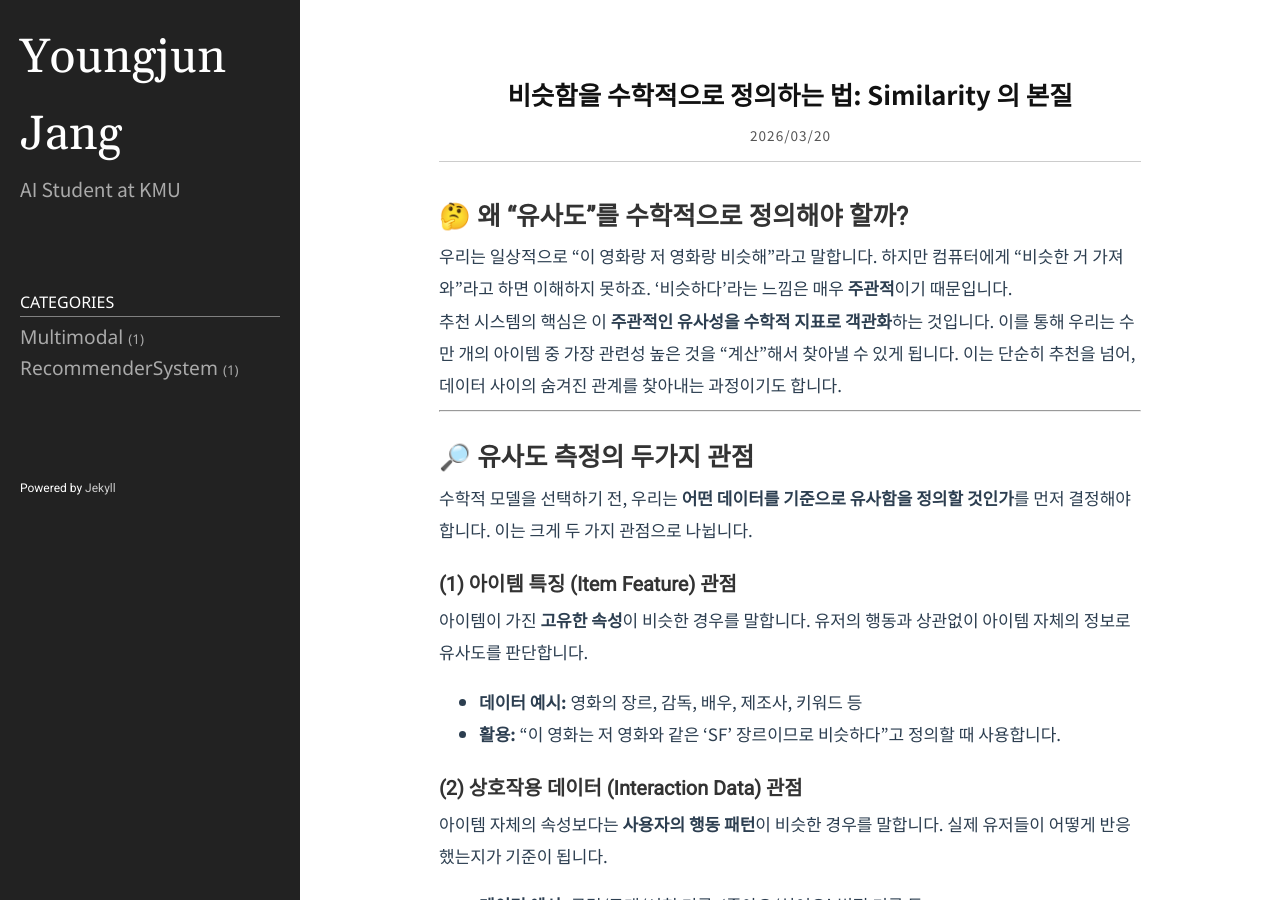
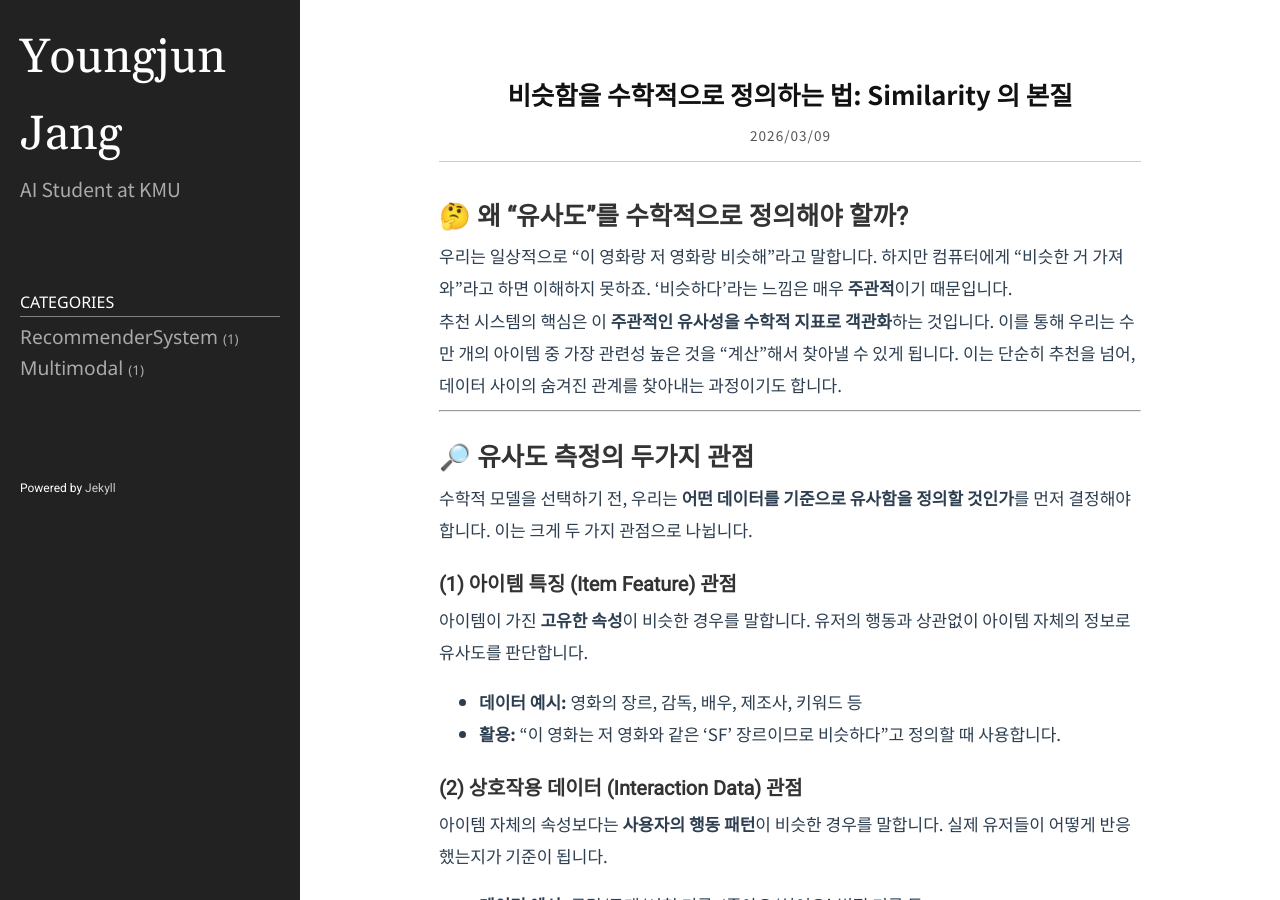
Before and after one commit to Youngjun-CV/Youngjun-CV.github.io, a Jekyll site: the page built from _posts/recommender system/2026-03-09-finding-similar-items.markdown, in a window 1280 px wide and 900 px high. Built offline with Jekyll 4.4.1, drawn with Linux system fonts in a browser that asks for light colours; formulas are drawn with MathJax 3.

Commit message:
Update and rename 2026-03-20-finding-similar-items.markdown to 2026-03-09-finding-similar-items.markdown
change date

```diff
--- a/_posts/recommender system/2026-03-20-finding-similar-items.markdown
+++ b/_posts/recommender system/2026-03-09-finding-similar-items.markdown
@@ -1,7 +1,7 @@
 ---
 layout: post
 title: "비슷함을 수학적으로 정의하는 법: Similarity 의 본질"
-date: 2026-03-20 23:56:29 +0900
+date: 2026-03-09 12:38:19 +0900
 category: RecommenderSystem
 ---
 
```
